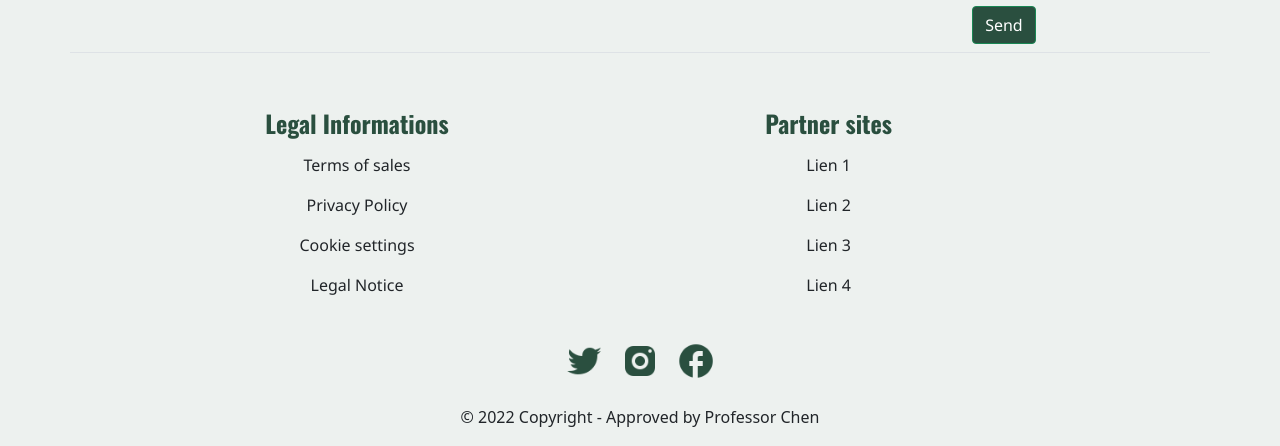
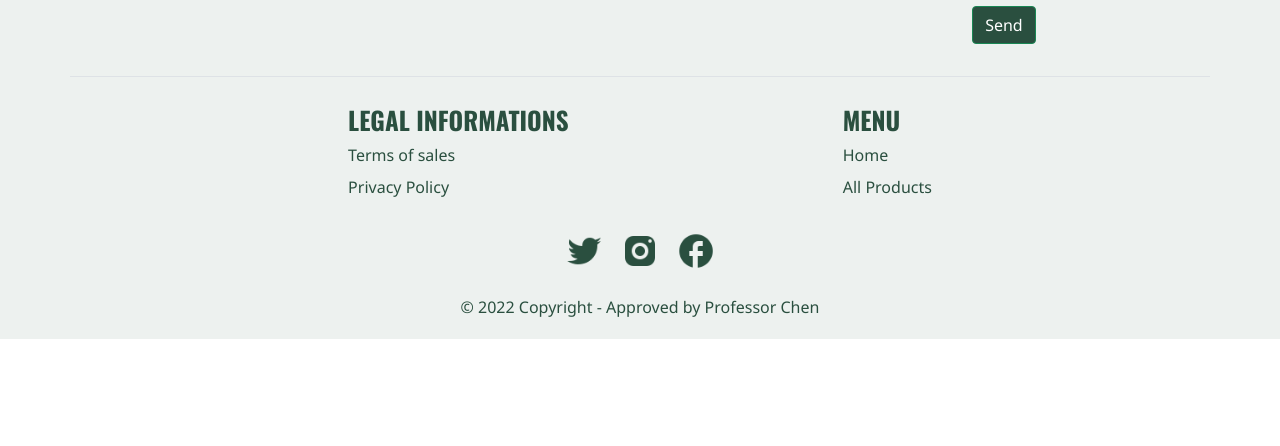
Before and after one commit to JoyMarkarian/PokeMall, a React (Vite) app in the folder frontend/: page / in a window 1280 px wide. Shown: the part 1969-2415 px from the top of the page. After the commit the page ends 2308 px from the top, so only its background shows below. Built offline with nearby package versions, Linux system fonts and the light colour scheme; a web font is replaced by a local one.

Commit message:
Hotfix Footer

```diff
--- a/frontend/src/components/Footer.css
+++ b/frontend/src/components/Footer.css
@@ -6,12 +6,20 @@
   background-color: #edf1ef;
 }
 
-.footer-lien {
+.footer-lien, .text-reset {
   background-color: #edf1ef;
   font-family: "Noto Sans";
+  color: #2a4f3f !important;
 }
 
 .title-footer {
   font-family: "Oswald";
   color: #2a4f3f;
+  font-size: 25px;
 }
+
+@media screen and (max-width: 769px) {
+  .title-footer {
+    font-size: 18px;
+  }
+}
--- a/frontend/src/components/Footer.jsx
+++ b/frontend/src/components/Footer.jsx
@@ -1,4 +1,6 @@
 import React from "react";
+import { Link } from "react-router-dom";
+
 import Form from "./Form";
 
 import "./Footer.css";
@@ -11,29 +13,33 @@ export default function Footer() {
   return (
     <footer className="footer">
       <Form />
-      <div className="container w-100 p-1 border-top">
-        <div className="container text-center">
-          <div className="footer-lien row mt-5">
-            <div className="footer-condition text-center col-6 p-1">
-              <h1 className="title-footer fs-4 mb-3">Legal Informations </h1>
-              <p>Terms of sales</p>
-              <p>Privacy Policy</p>
-              <p>Cookie settings</p>
-              <p>Legal Notice</p>
-            </div>
-            <div className="partner-lien col-6 col-sm-4 p-1 text-center">
-              <h1 className="title-footer fs-4 mb-3">Partner sites</h1>
-              <p>Lien 1</p>
-              <p>Lien 2</p>
-              <p>Lien 3</p>
-              <p>Lien 4</p>
-            </div>
+      <div className="container w-100 p-1 border-top mt-4">
+        <div className="footer-lien d-flex justify-content-evenly mt-4">
+          <div className="footer-condition text-justify">
+            <h1 className="title-footer">LEGAL INFORMATIONS</h1>
+            <p className="mb-2">Terms of sales</p>
+            <p className="mb-2">Privacy Policy</p>
+          </div>
+          <div className="menu-lien text-justify">
+            <h1 className="title-footer ">MENU</h1>
+            <p className="mb-2">
+              <Link to="/">Home</Link>
+            </p>
+            <p className="mb-2">
+              <Link to="/products">All Products</Link>
+            </p>
           </div>
         </div>
         <div className="d-flex justify-content-center m-3">
-          <img src={PictoT} className="picto-rs m-2" alt="picto" />
-          <img src={PictoI} className="picto-rs m-2" alt="picto" />
-          <img src={PictoF} className="picto-rs m-2" alt="picto" />
+          <a href="https://twitter.com/">
+            <img src={PictoT} className="picto-rs m-2" alt="picto" />
+          </a>
+          <a href="https://www.instagram.com/">
+            <img src={PictoI} className="picto-rs m-2" alt="picto" />
+          </a>
+          <a href="https://www.facebook.com/">
+            <img src={PictoF} className="picto-rs m-2" alt="picto" />
+          </a>{" "}
         </div>
         <div className="text-center">
           <p className="text-reset">
```
